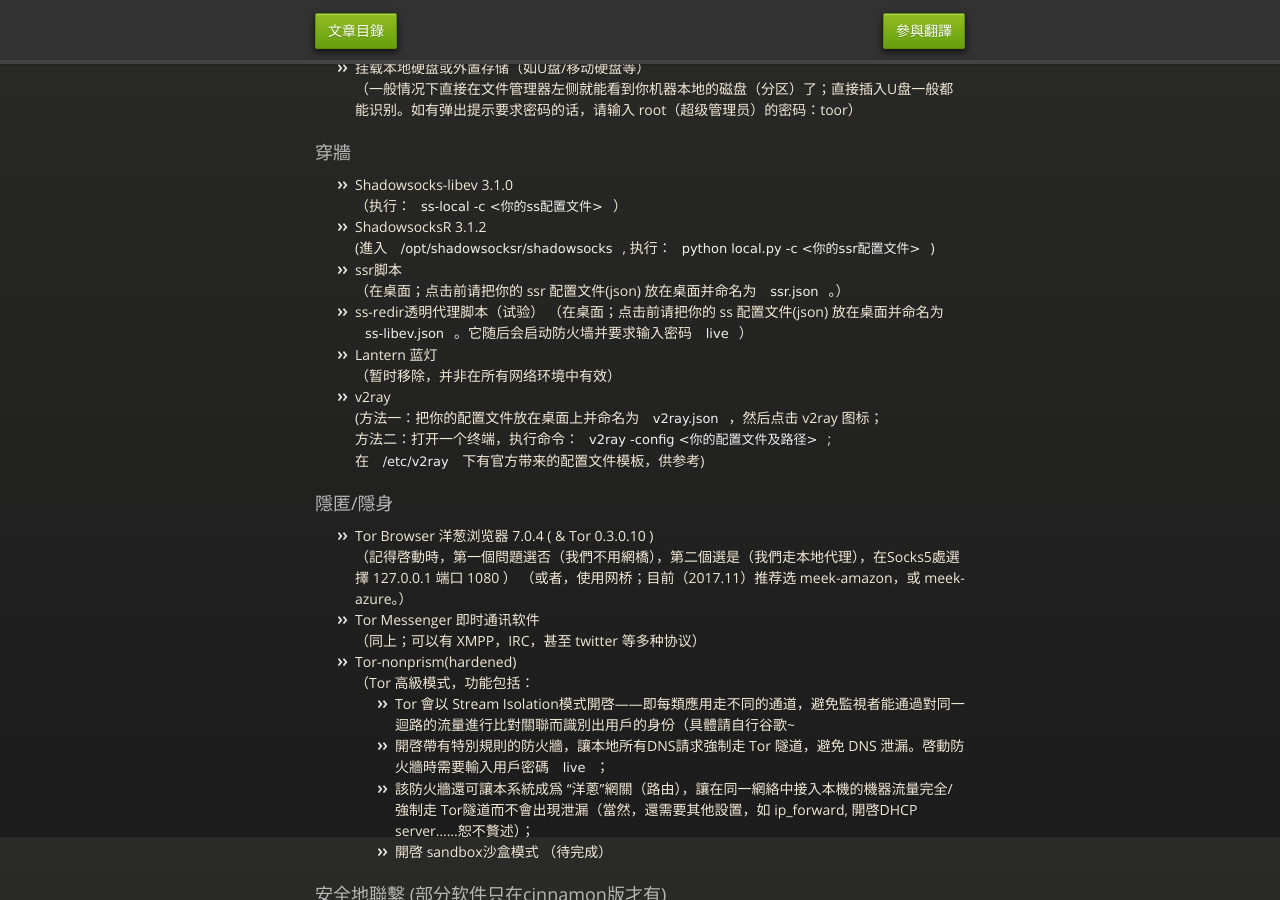
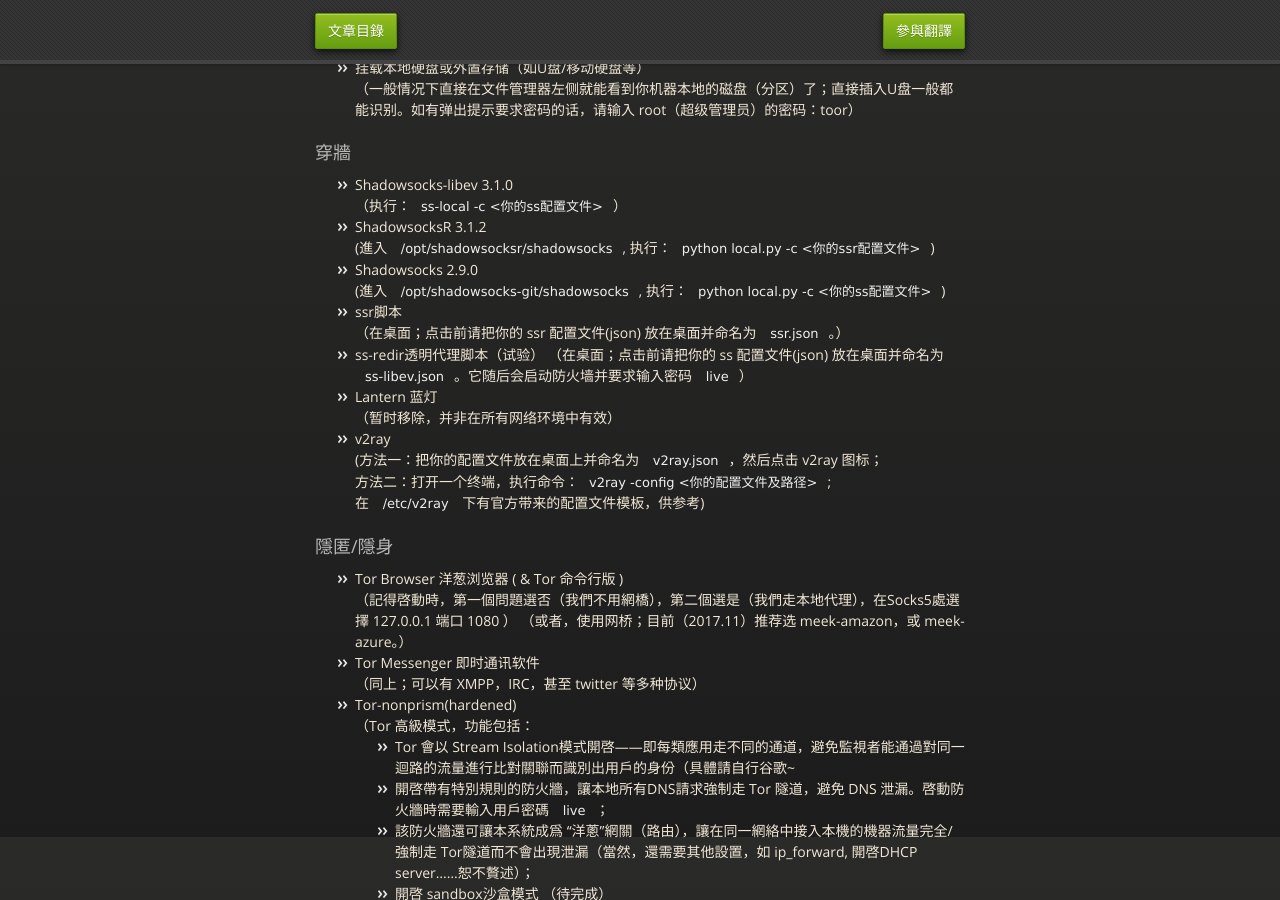
Before and after one commit to mdrights/os-observe, a Jekyll site: the page built from docs/LiveSlak-Users-Guide.md, in a window 1280 px wide and 900 px high, scrolled down 963 px. Built offline with Jekyll 4.4.1, drawn with Linux system fonts in a browser that asks for light colours.

Commit message:
update user guide.

```diff
--- a/docs/LiveSlak-Users-Guide.md
+++ b/docs/LiveSlak-Users-Guide.md
@@ -49,6 +49,8 @@
 	（执行：`ss-local -c <你的ss配置文件>`）
 - ShadowsocksR 3.1.2
 	(進入 `/opt/shadowsocksr/shadowsocks`, 执行：`python local.py -c <你的ssr配置文件>`)
+- Shadowsocks 2.9.0
+	(進入 `/opt/shadowsocks-git/shadowsocks`, 执行：`python local.py -c <你的ss配置文件>`)
 - ssr脚本
 	（在桌面；点击前请把你的 ssr 配置文件(json) 放在桌面并命名为 `ssr.json`。）
 - ss-redir透明代理脚本（试验）
@@ -62,7 +64,7 @@
 
 
 ### 隱匿/隱身
-- Tor Browser 洋葱浏览器 7.0.4 ( & Tor 0.3.0.10 )
+- Tor Browser 洋葱浏览器 ( & Tor 命令行版 )
 	（記得啓動時，第一個問題選否（我們不用網橋），第二個選是（我們走本地代理），在Socks5處選擇 127.0.0.1 端口 1080 ）
 	（或者，使用网桥；目前（2017.11）推荐选 meek-amazon，或 meek-azure。）
 - Tor Messenger 即时通讯软件
```
